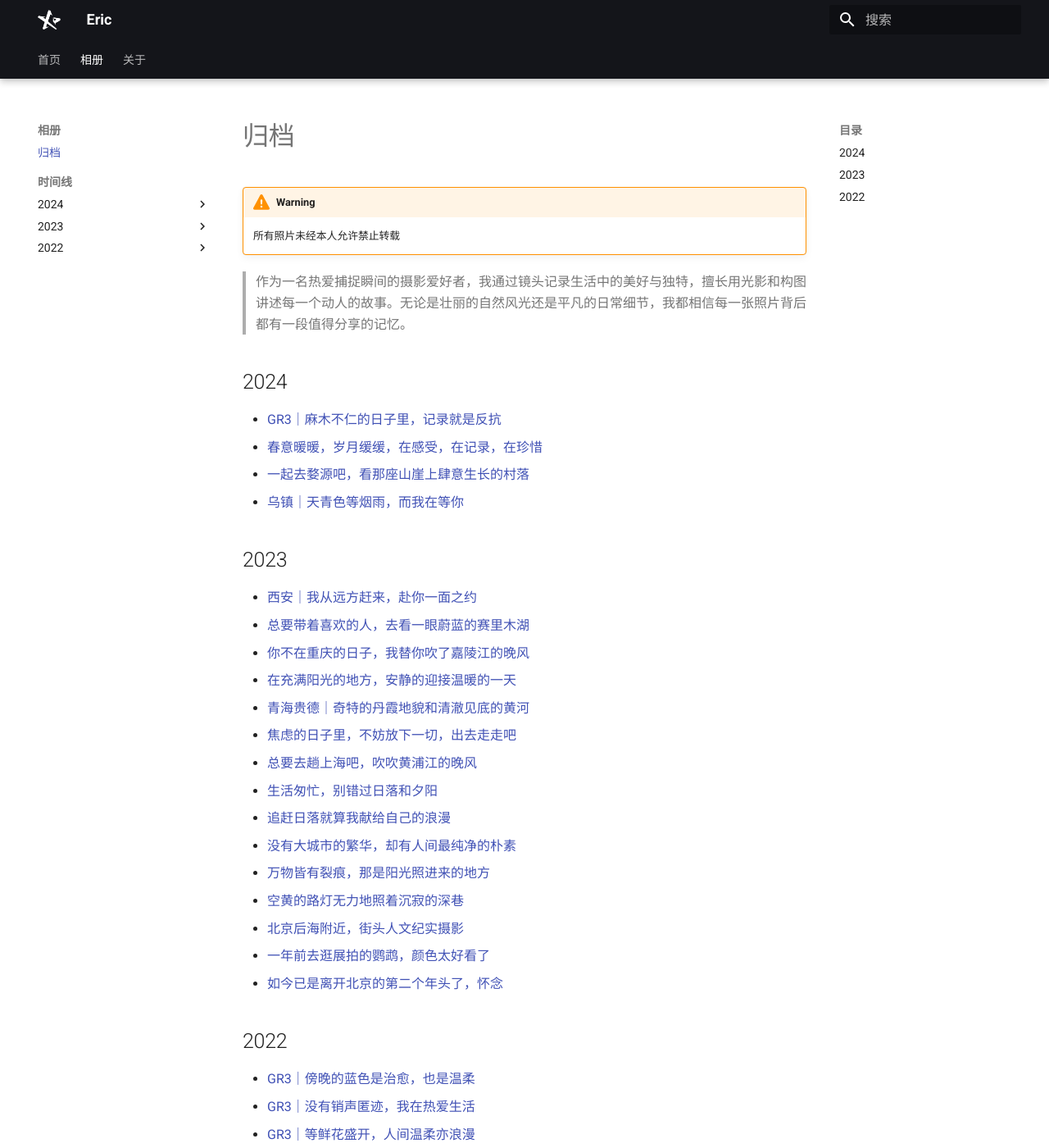
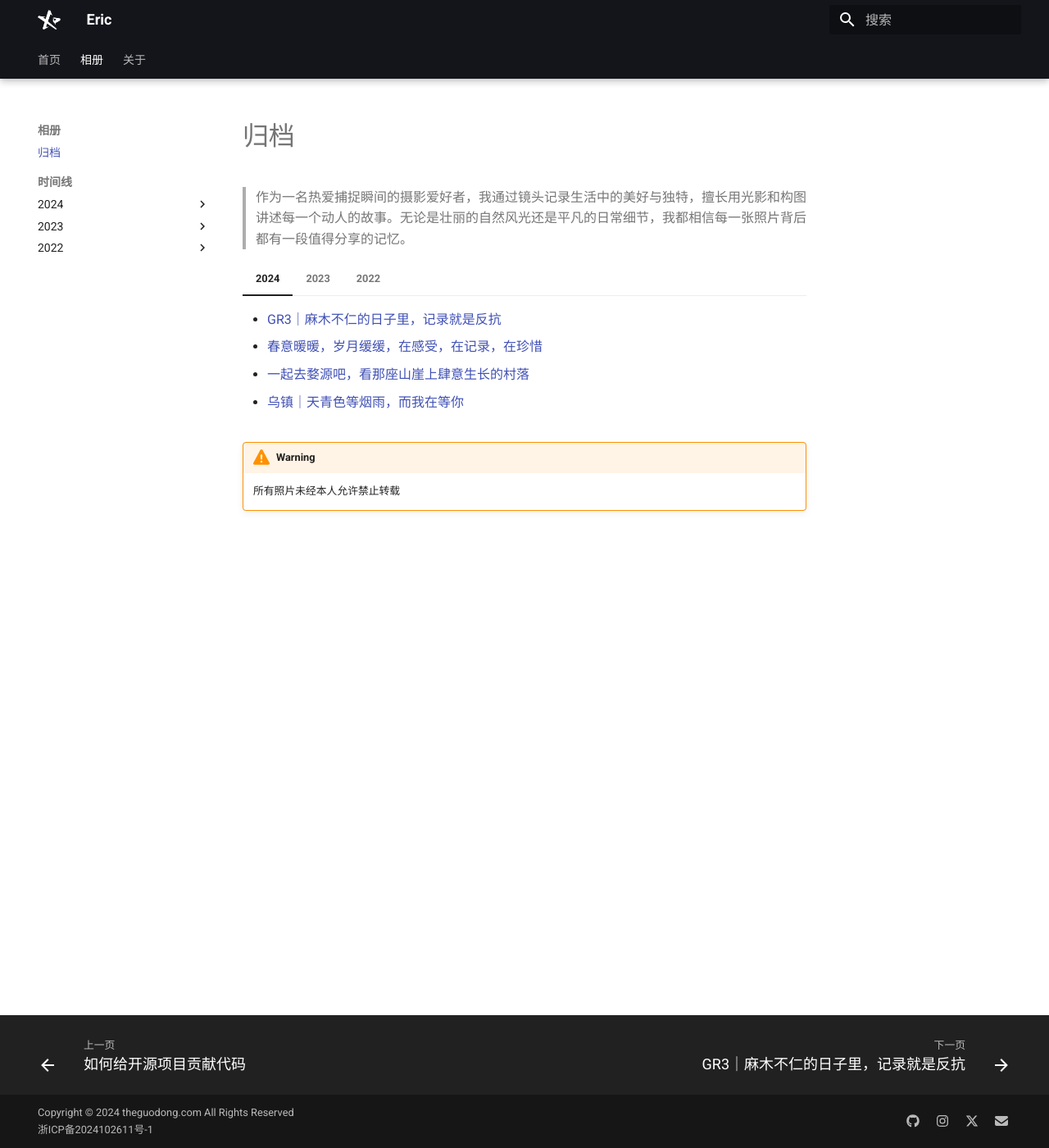
Before and after one commit to Eric54920/mkdocs, an MkDocs documentation site: the page built from docs/gallery.md, in a window 1280 px wide and 1400 px high. Shown: the whole window at 82% size. Built offline with MkDocs 1.6.1 and Material for MkDocs 9.7.7, drawn with Linux system fonts in a browser that asks for light colours; some of the changed text lies outside the part shown.

Commit message:
docs:update docs

```diff
--- a/docs/gallery.md
+++ b/docs/gallery.md
@@ -1,60 +1,60 @@
 # 归档
+
+>
+作为一名热爱捕捉瞬间的摄影爱好者，我通过镜头记录生活中的美好与独特，擅长用光影和构图讲述每一个动人的故事。无论是壮丽的自然风光还是平凡的日常细节，我都相信每一张照片背后都有一段值得分享的记忆。
+
+=== "2024"
+
+    - [GR3｜麻木不仁的日子里，记录就是反抗](./gallery/2024-05-19/gallery.md)
+    - [春意暖暖，岁月缓缓，在感受，在记录，在珍惜](./gallery/2024-04-05/gallery.md)
+    - [一起去婺源吧，看那座山崖上肆意生长的村落](./gallery/2024-03-23/gallery.md)
+    - [乌镇｜天青色等烟雨，而我在等你](./gallery/2024-03-08/gallery.md)
+
+=== "2023"
+
+    - [西安｜我从远方赶来，赴你一面之约](./gallery/2023-11-15/gallery.md)
+    - [总要带着喜欢的人，去看一眼蔚蓝的赛里木湖](./gallery/2023-06-09/gallery.md)
+    - [你不在重庆的日子，我替你吹了嘉陵江的晚风](./gallery/2023-06-08/gallery.md)
+    - [在充满阳光的地方，安静的迎接温暖的一天](./gallery/2023-05-07/gallery.md)
+    - [青海贵德｜奇特的丹霞地貌和清澈见底的黄河](./gallery/2023-04-27/gallery.md)
+    - [焦虑的日子里，不妨放下一切，出去走走吧](./gallery/2023-03-27/gallery.md)
+    - [总要去趟上海吧，吹吹黄浦江的晚风](./gallery/2023-03-01/gallery.md)
+    - [生活匆忙，别错过日落和夕阳](./gallery/2023-02-28/gallery.md)
+    - [追赶日落就算我献给自己的浪漫](./gallery/2023-02-27/gallery.md)
+    - [没有大城市的繁华，却有人间最纯净的朴素](./gallery/2023-01-23/gallery.md)
+    - [万物皆有裂痕，那是阳光照进来的地方](./gallery/2023-01-10/gallery.md)
+    - [空黄的路灯无力地照着沉寂的深巷](./gallery/2023-01-09/gallery.md)
+    - [北京后海附近，街头人文纪实摄影](./gallery/2023-01-03/gallery.md)
+    - [一年前去逛展拍的鹦鹉，颜色太好看了](./gallery/2023-01-02/gallery.md)
+    - [如今已是离开北京的第二个年头了，怀念](./gallery/2023-01-01/gallery.md)
+
+=== "2022"
+
+    - [GR3｜傍晚的蓝色是治愈，也是温柔](./gallery/2022-12-18/gallery.md)
+    - [GR3｜没有销声匿迹，我在热爱生活](./gallery/2022-12-03/gallery.md)
+    - [GR3｜等鲜花盛开，人间温柔亦浪漫](./gallery/2022-12-02/gallery.md)
+    - [GR3｜乌篷船缓缓从水面划过，溅起阵阵涟漪](./gallery/2022-12-01/gallery.md)
+    - [GR3｜人间朝暮，落叶惊秋，你我皆是江南客](./gallery/2022-11-25/gallery.md)
+    - [GR3｜趁阳光正好，趁秋意尚在，赶快出来疯吧](./gallery/2022-11-24/gallery.md)
+    - [GR3｜西湖街拍，有光理光才会理你](./gallery/2022-11-22/gallery.md)
+    - [GR3｜向野而生，怀念以前没有疫情的日子](./gallery/2022-11-14/gallery.md)
+    - [这个季节可太适合来良渚散心拍照了](./gallery/2022-10-30/gallery.md)
+    - [许多人和事一旦错过就不可能再遇到了](./gallery/2022-10-19/gallery.md)
+    - [大热天的谁能拒绝一份冰凉美味的龟苓膏呢](./gallery/2022-10-05/gallery.md)
+    - [这才是我记忆里南方小镇该有的样子！](./gallery/2022-10-04/gallery.md)
+    - [如果有不开心的时候，去良渚是不错的选择](./gallery/2022-10-01/gallery.md)
+    - [从广州南下，到珠海情侣路，所到之处皆美景](./gallery/2022-06-27/gallery.md)
+    - [看到清晨烈焰似的云霞，就知道这一趟没白来](./gallery/2022-06-26/gallery.md)
+    - [希望余生都能浪费在热爱的事情上📸](./gallery/2022-06-15/gallery.md)
+    - [iPhone｜工厂里也能拍到绝美的照片](./gallery/2022-05-29/gallery.md)
+    - [iPhone｜震耳噪音中搬运布料的纺织厂工人](./gallery/2022-05-15/gallery.md)
+    - [这一刻，阳光和微风的完美相遇](./gallery/2022-04-12/gallery.md)
+    - [朴树的音乐需要在夜深人静的时候去品味](./gallery/2022-04-11/gallery.md)
+    - [等到疫情过去，带着Ta，一起去划船吧](./gallery/2022-04-08/gallery.md)
+    - [如果能和你分享此刻该多好](./gallery/2022-04-07/gallery.md)
+    - [青海焦黄色山脉和盘山公路⛰️](./gallery/2022-04-06/gallery.md)
+    - [每周必达，杭州临平大剧院](./gallery/2022-04-03/gallery.md)
 
 !!! warning
 
     所有照片未经本人允许禁止转载
-
->
-作为一名热爱捕捉瞬间的摄影爱好者，我通过镜头记录生活中的美好与独特，擅长用光影和构图讲述每一个动人的故事。无论是壮丽的自然风光还是平凡的日常细节，我都相信每一张照片背后都有一段值得分享的记忆。
-
-## 2024
-
-- [GR3｜麻木不仁的日子里，记录就是反抗](./gallery/2024-05-19/gallery.md)
-- [春意暖暖，岁月缓缓，在感受，在记录，在珍惜](./gallery/2024-04-05/gallery.md)
-- [一起去婺源吧，看那座山崖上肆意生长的村落](./gallery/2024-03-23/gallery.md)
-- [乌镇｜天青色等烟雨，而我在等你](./gallery/2024-03-08/gallery.md)
-
-## 2023
-
-- [西安｜我从远方赶来，赴你一面之约](./gallery/2023-11-15/gallery.md)
-- [总要带着喜欢的人，去看一眼蔚蓝的赛里木湖](./gallery/2023-06-09/gallery.md)
-- [你不在重庆的日子，我替你吹了嘉陵江的晚风](./gallery/2023-06-08/gallery.md)
-- [在充满阳光的地方，安静的迎接温暖的一天](./gallery/2023-05-07/gallery.md)
-- [青海贵德｜奇特的丹霞地貌和清澈见底的黄河](./gallery/2023-04-27/gallery.md)
-- [焦虑的日子里，不妨放下一切，出去走走吧](./gallery/2023-03-27/gallery.md)
-- [总要去趟上海吧，吹吹黄浦江的晚风](./gallery/2023-03-01/gallery.md)
-- [生活匆忙，别错过日落和夕阳](./gallery/2023-02-28/gallery.md)
-- [追赶日落就算我献给自己的浪漫](./gallery/2023-02-27/gallery.md)
-- [没有大城市的繁华，却有人间最纯净的朴素](./gallery/2023-01-23/gallery.md)
-- [万物皆有裂痕，那是阳光照进来的地方](./gallery/2023-01-10/gallery.md)
-- [空黄的路灯无力地照着沉寂的深巷](./gallery/2023-01-09/gallery.md)
-- [北京后海附近，街头人文纪实摄影](./gallery/2023-01-03/gallery.md)
-- [一年前去逛展拍的鹦鹉，颜色太好看了](./gallery/2023-01-02/gallery.md)
-- [如今已是离开北京的第二个年头了，怀念](./gallery/2023-01-01/gallery.md)
-
-## 2022
-
-- [GR3｜傍晚的蓝色是治愈，也是温柔](./gallery/2022-12-18/gallery.md)
-- [GR3｜没有销声匿迹，我在热爱生活](./gallery/2022-12-03/gallery.md)
-- [GR3｜等鲜花盛开，人间温柔亦浪漫](./gallery/2022-12-02/gallery.md)
-- [GR3｜乌篷船缓缓从水面划过，溅起阵阵涟漪](./gallery/2022-12-01/gallery.md)
-- [GR3｜人间朝暮，落叶惊秋，你我皆是江南客](./gallery/2022-11-25/gallery.md)
-- [GR3｜趁阳光正好，趁秋意尚在，赶快出来疯吧](./gallery/2022-11-24/gallery.md)
-- [GR3｜西湖街拍，有光理光才会理你](./gallery/2022-11-22/gallery.md)
-- [GR3｜向野而生，怀念以前没有疫情的日子](./gallery/2022-11-14/gallery.md)
-- [这个季节可太适合来良渚散心拍照了](./gallery/2022-10-30/gallery.md)
-- [许多人和事一旦错过就不可能再遇到了](./gallery/2022-10-19/gallery.md)
-- [大热天的谁能拒绝一份冰凉美味的龟苓膏呢](./gallery/2022-10-05/gallery.md)
-- [这才是我记忆里南方小镇该有的样子！](./gallery/2022-10-04/gallery.md)
-- [如果有不开心的时候，去良渚是不错的选择](./gallery/2022-10-01/gallery.md)
-- [从广州南下，到珠海情侣路，所到之处皆美景](./gallery/2022-06-27/gallery.md)
-- [看到清晨烈焰似的云霞，就知道这一趟没白来](./gallery/2022-06-26/gallery.md)
-- [希望余生都能浪费在热爱的事情上📸](./gallery/2022-06-15/gallery.md)
-- [iPhone｜工厂里也能拍到绝美的照片](./gallery/2022-05-29/gallery.md)
-- [iPhone｜震耳噪音中搬运布料的纺织厂工人](./gallery/2022-05-15/gallery.md)
-- [这一刻，阳光和微风的完美相遇](./gallery/2022-04-12/gallery.md)
-- [朴树的音乐需要在夜深人静的时候去品味](./gallery/2022-04-11/gallery.md)
-- [等到疫情过去，带着Ta，一起去划船吧](./gallery/2022-04-08/gallery.md)
-- [如果能和你分享此刻该多好](./gallery/2022-04-07/gallery.md)
-- [青海焦黄色山脉和盘山公路⛰️](./gallery/2022-04-06/gallery.md)
-- [每周必达，杭州临平大剧院](./gallery/2022-04-03/gallery.md)
--- a/mkdocs.yml
+++ b/mkdocs.yml
@@ -350,6 +350,12 @@ markdown_extensions:
       anchor_linenums: true
       line_spans: __span
       pygments_lang_class: true
+  - def_list
+  - pymdownx.tasklist:
+      custom_checkbox: true
+  - pymdownx.superfences
+  - pymdownx.tabbed:
+      alternate_style: true
 
 extra_css:
   - assets/fancybox/fancybox.css
```
Also changed, not shown: docs/about.md (+26 -26 lines), docs/index.md (+26 -10 lines).
